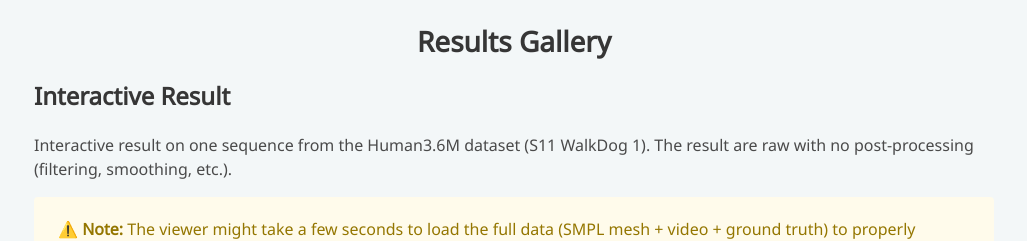
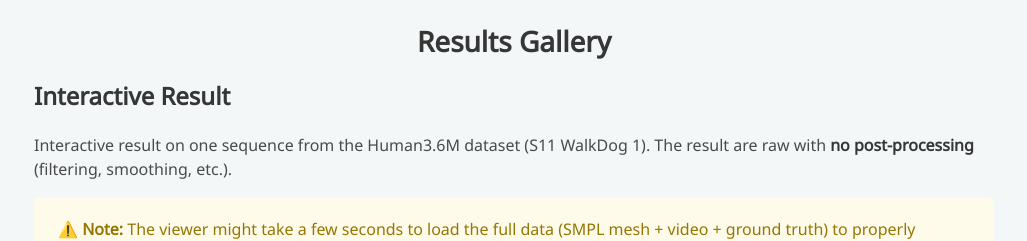
Before and after one commit to liris-xr/kineo, a plain HTML site: page website/index.html in a window 1280 px wide. Shown: the part 2380-2621 px from the top of the page, without its empty margins (126-1153 px from the left). Drawn offline with nearby package versions, Linux system fonts and the light colour scheme; some icons are missing; a web font is replaced by a local one.

Commit message:
Enhance index.html by emphasizing 'no post-processing' in the interactive result description

```diff
--- a/website/index.html
+++ b/website/index.html
@@ -232,8 +232,8 @@
 
       <div class="container is-max-desktop content">
         <h3 class="title is-4">Interactive Result</h3>
-        <p>Interactive result on one sequence from the Human3.6M dataset (S11 WalkDog 1). The result are raw with no
-          post-processing (filtering, smoothing, etc.).
+        <p>Interactive result on one sequence from the Human3.6M dataset (S11 WalkDog 1). The result are raw with <strong>no
+          post-processing</strong> (filtering, smoothing, etc.).
 
         <div class="notification is-warning is-light">
           ⚠️ <strong>Note:</strong> The viewer might take a few seconds to load the full data (SMPL mesh + video +
```
